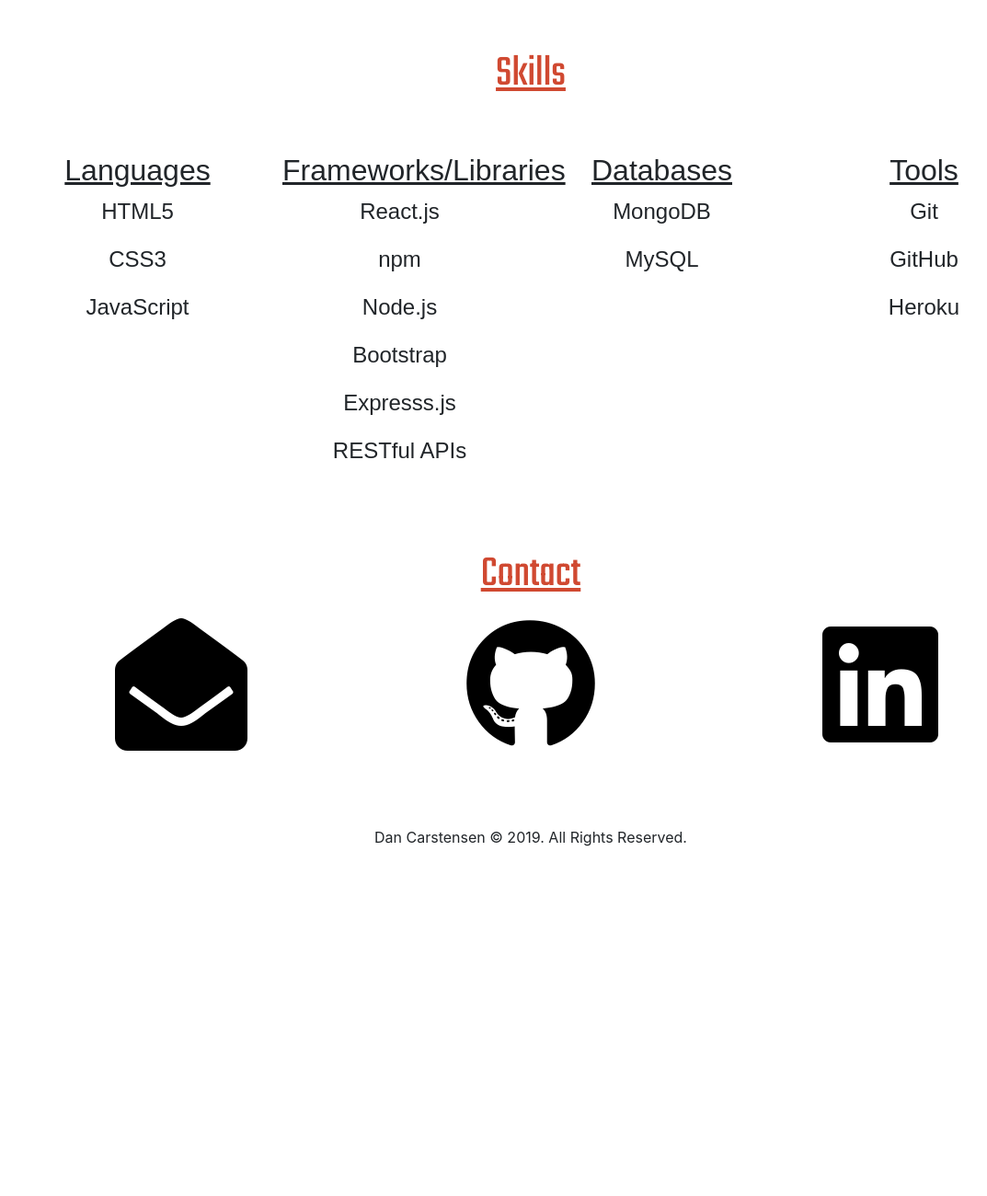
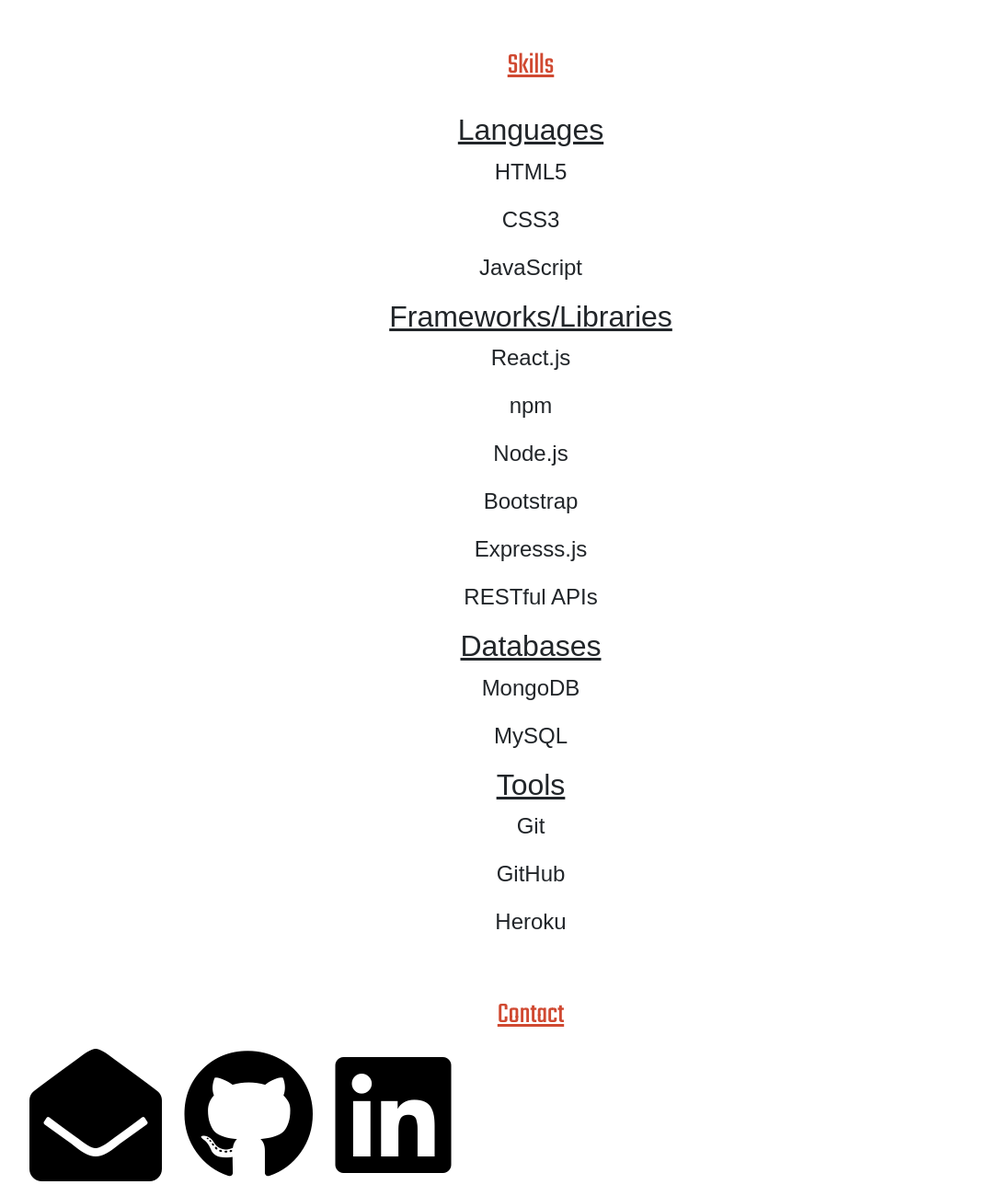
Before and after one commit to d-car/port-dc, a plain HTML site: page index.html in a window 1280 px wide. Shown: the part 900-2200 px from the top of the page at 92% size, without its empty margins (63-1136 px from the left). Before the commit the page ends 1846 px from the top, so only its background shows below. Drawn offline with nearby package versions, Linux system fonts and the light colour scheme; a web font is replaced by a local one.

Commit message:
Update index.html

```diff
--- a/index.html
+++ b/index.html
@@ -59,32 +59,28 @@
         <img src="assets/img/port-pic2.png" id="portPic">
       </div>
     </div>
+  </div>
     <br>
     <br>
     <br>
     <br>
 
-    <div class="container" id="skills">
-      <div class="row">
-        <div class="col-sm-12">
-          <h2 class="sectionTitle">Skills</h2>
-        </div>
+    <div class="container sectionTitle" id="skills">
+      <h2>Skills</h2>
     </div>
       <br>
-      <br>
-      <div class="row">
-        <div class="col-lg-3 sm-4">
-          <span>
+
+    <div class="container listContainer">
+
+      <div class="container skillList">
         <h3 class="skillLabels">Languages</h3>
-          </span>
         <p class="skillsList">HTML5</p>
         <p class="skillsList">CSS3</p>
         <p class="skillsList">JavaScript</p>
       </div>
-        <div class="col-lg-3 sm-4">
-          <span>
+
+      <div class="container skillList">
         <h3 class="skillLabels">Frameworks/Libraries</h3>
-          </span>
         <p class="skillsList">React.js</p>
         <p class="skillsList">npm</p>
         <p class="skillsList">Node.js</p>
@@ -92,82 +88,48 @@
         <p class="skillsList">Expresss.js</p>
         <p class="skillsList">RESTful APIs</p>
       </div>
-        <div class="col-lg-3 sm-4">
-          <span>
+
+      <div class="container skillList">
         <h3 class="skillLabels">Databases</h3>
-          </span>
         <p class="skillsList">MongoDB</p>
         <p class="skillsList">MySQL</p>
       </div>
-        <div class="col-lg-3 sm-4">
-          <span>
+
+      <div class="container skillList">
         <h3 class="skillLabels">Tools</h3>
-          </span>
         <p class="skillsList">Git</p>
         <p class="skillsList">GitHub</p>
         <p class="skillsList">Heroku</p>
       </div>
+
     </div>
+  <br>
+  <br>
+
+
+  <div class="container sectionTitle" id="contact">
+    <h2>Contact</h2>
+  </div>
+
+  <div class="container buttonContainer">
+    <a href="mailto:danielscarstensen@gmail.com" class="contactButton">
+      <i class="fas fa-envelope-open fa-9x"></i>
+    </a>
+
+    <a href="https://github.com/d-car" class="contactButton">
+      <i class="fab fa-github fa-9x"></i>
+    </a>
+
+    <a href="https://www.linkedin.com/in/danielscarstensen/" class="contactButton">
+      <i class="fab fa-linkedin fa-9x"></i>
+    </a>
+
   </div>
   <br>
   <br>
   <br>
-
-    <!-- <div class="container" id="portfolio">
-      <div class="row">
-        <div class="col-sm-12">
-          <h2 class="sectionTitle">Current Projects</h2><br>
-        </div>
-      </div>
-      <div class="row">
-        <div class="col-lg-12 md-12 sm-12">
-          <h3 class="portTitles">Cart-Counter</h3>
-          <div class="col-lg-6 sm-12 mx-auto">
-            <a class="port-img1" href="https://github.com/d-car/cart-counter"></a>
-          </div>
-        </div>
-      </div>
-    </div>
   <br>
   <br>
-    <br> -->
-
-    <div class="container" id="contact">
-      <div class="row">
-        <div class="col-sm-12">
-          <h2 class="sectionTitle">Contact</h2>
-        </div>
-      </div>
-      <div class="row">
-        <div class="col-lg-4">
-          <span class="d-flex justify-content-center">
-            <a href="mailto:danielscarstensen@gmail.com">
-              <i class="fas fa-envelope-open fa-9x contactButton"></i>
-            </a>
-          </span>
-        </div>
-        <div class="col-lg-4">
-          <span class="d-flex justify-content-center">
-            <a href="https://github.com/d-car">
-              <i class="fab fa-github fa-9x contactButton"></i>
-            </a>
-          </span>
-        </div>
-        <div class="col-lg-4">
-          <span class="d-flex justify-content-center">
-            <a href="https://www.linkedin.com/in/danielscarstensen/">
-              <i class="fab fa-linkedin fa-9x contactButton"></i>
-            </a>
-          </span>
-        </div>
-      </div>
-    </div>
-    <br>
-    <br>
-    <br>
-
-
-
 
   <footer>
     <div class="footerContent">
```
Lines whose indentation alone changed are shown as unchanged.
